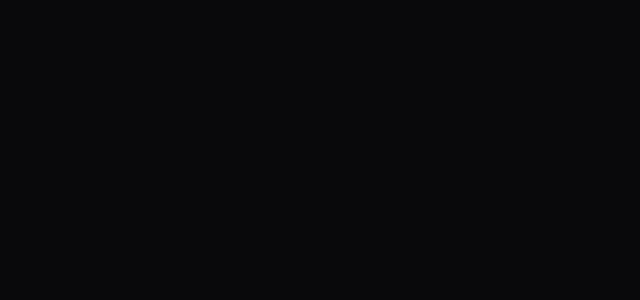
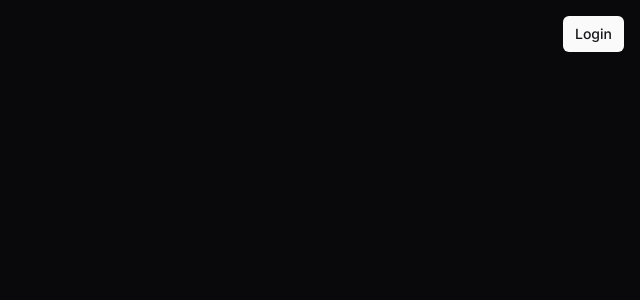
Before and after one commit to LumaSpace-de/luma, a Next.js app: page / in a window 1280 px wide. Shown: the top 300 px of the page, without its empty margins (640-1280 px from the left). Built offline with nearby package versions, Linux system fonts and the light colour scheme.

Commit message:
layout.tsx aktualisieren

```diff
--- a/app/layout.tsx
+++ b/app/layout.tsx
@@ -16,6 +16,7 @@ export default function RootLayout({
           fontSans.variable
         )}
       >
+        {children}
       </body>
     </html>
   )
```
